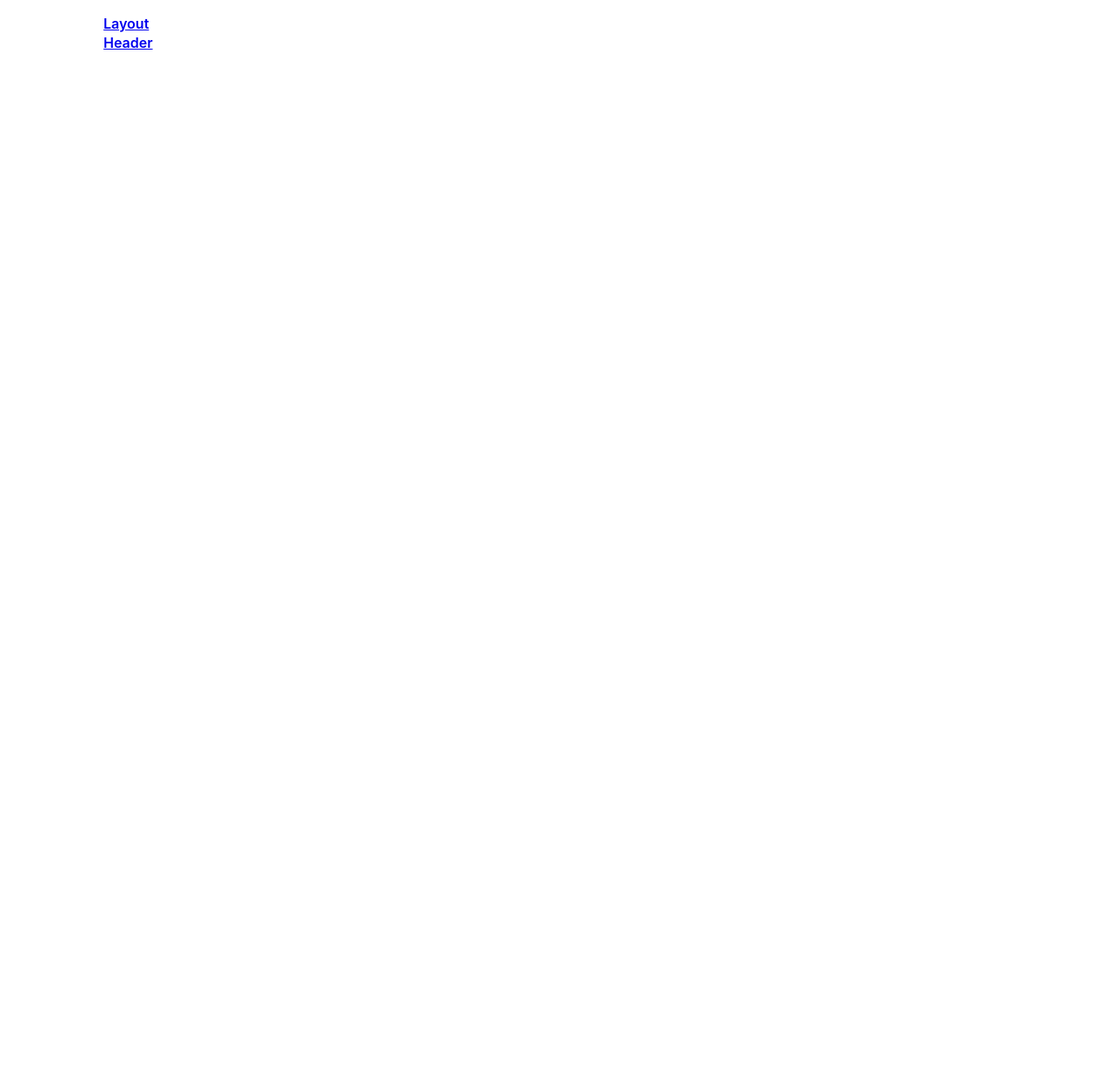
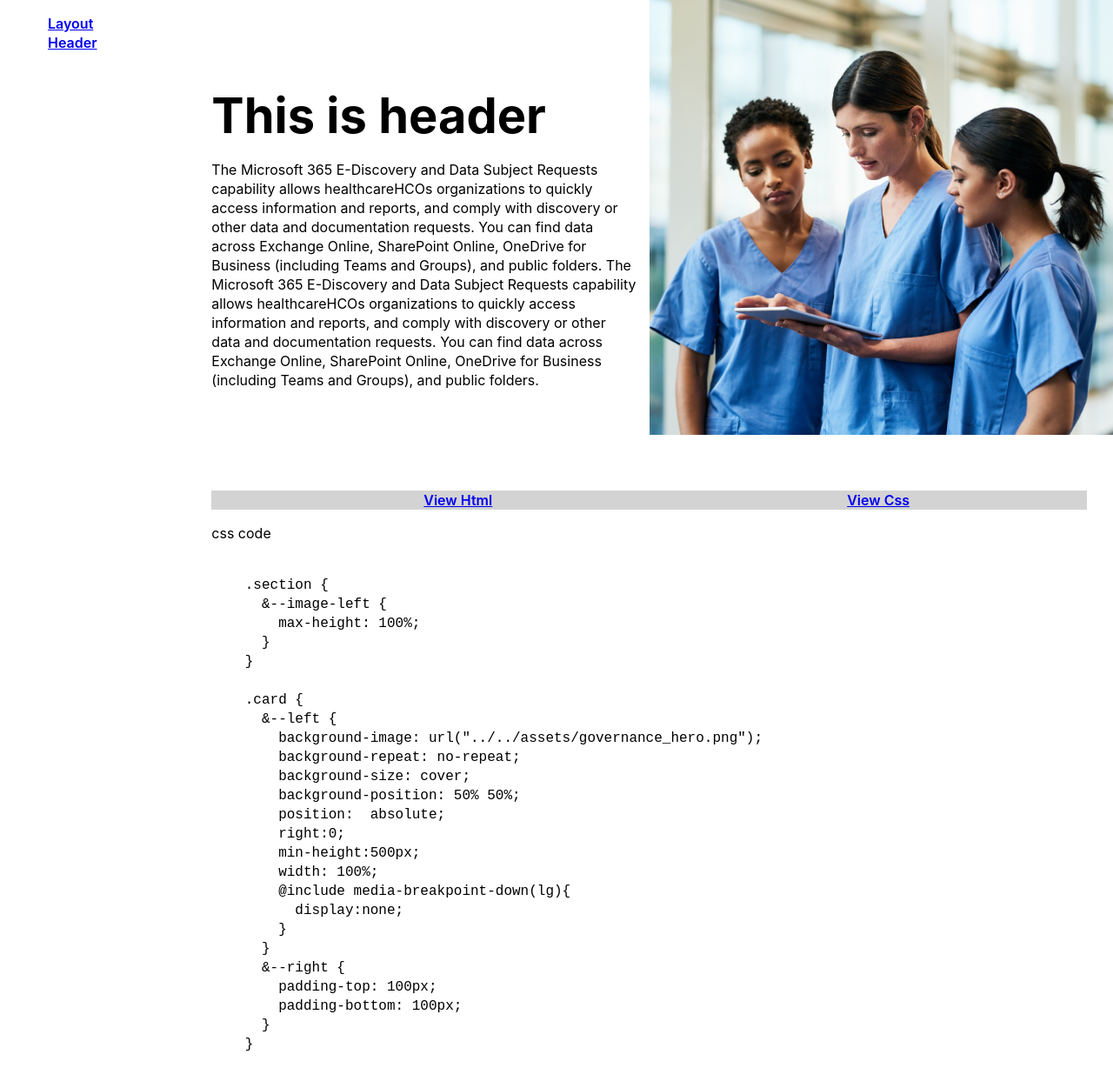
Before and after one commit to sadhna23/vue_boilerplate_atomic_design, a Vue app: page /css in a window 1280 px wide. Shown: the whole page at 87% size. Before the commit the page ends 800 px from the top, so only its background shows below. Built offline with nearby package versions, Linux system fonts and the light colour scheme; a web font is replaced by a local one.

Commit message:
Added right image layout

```diff
--- /dev/null
+++ b/src/components/molecules/CSSCode.vue
@@ -0,0 +1,39 @@
+<template>
+  <div>css code
+  <pre>
+    .section {
+      &--image-left {
+        max-height: 100%;
+      }
+    }
+
+    .card {
+      &--left {
+        background-image: url("../../assets/governance_hero.png");
+        background-repeat: no-repeat;
+        background-size: cover;
+        background-position: 50% 50%;
+        position:  absolute;
+        right:0;
+        min-height:500px;
+        width: 100%;
+        @include media-breakpoint-down(lg){
+          display:none;
+        }
+      }
+      &--right {
+        padding-top: 100px;
+        padding-bottom: 100px;
+      }
+    }
+</pre>
+
+  </div>
+</template>
+
+<script>
+// @ is an alias to /src
+export default {
+  components: {}
+};
+</script>
--- /dev/null
+++ b/src/components/molecules/HTMLCode.vue
@@ -0,0 +1,24 @@
+<template>
+  <div> <span>Html code</span>
+  <pre>
+    &lt;section class="section section--image-left"&gt;
+      &lt;div class="container-fluid"&gt;
+        &lt;div class="row"&gt;
+          &lt;div class="col-xl-6 col-sm-12 card card--right"&gt;
+            &lt;h1&gt; This is heading &lt;/h1&gt;
+            &lt;p&gt; This is paragraph &lt;/p&gt;
+          &lt;/div&gt;
+          &lt;div class="col-xl-6 col-sm-12 card card--left"&gt;
+        &lt;/div&gt;
+      &lt;/div&gt;
+    &lt;/section&gt;
+</pre>
+</div>
+</template>
+
+<script>
+// @ is an alias to /src
+export default {
+  components: {}
+};
+</script>
--- /dev/null
+++ b/src/components/molecules/childRouting.vue
@@ -0,0 +1,29 @@
+<template>
+  <ul class="code">
+        <li>
+          <router-link to="/html">View Html</router-link>
+        </li>
+        <li>
+          <router-link to="/css">View Css</router-link>
+        </li>
+        <li v-if="isJsAvailable">
+          <router-link to="/javascript">View JS</router-link>
+        </li>
+      </ul>
+</template>
+
+<script>
+export default {
+  props: {
+    isJsAvailable: Boolean
+  }
+};
+</script>
+<style lang="scss">
+@import "@/styles/main.scss";
+.code {
+  @include flexbox;
+  @include justify-content(space-around);
+  background-color: lightgray;
+}
+</style>
--- /dev/null
+++ b/src/components/organisms/ImageAtLeft.vue
@@ -0,0 +1,76 @@
+<template>
+  <div>
+    <section class="section section--image-left">
+      <div class="container width-limit">
+        <div class="row">
+
+          <div class="col-xl-6 col-sm-12 card card--right">
+            <h1>This is header</h1>
+            <p>The Microsoft 365 E-Discovery and Data Subject Requests capability allows healthcareHCOs organizations to quickly access information and reports, and comply with discovery or other data and documentation requests. You can find data across Exchange Online, SharePoint Online, OneDrive for Business (including Teams and Groups), and public folders.
+             The Microsoft 365 E-Discovery and Data Subject Requests capability allows healthcareHCOs organizations to quickly access information and reports, and comply with discovery or other data and documentation requests. You can find data across Exchange Online, SharePoint Online, OneDrive for Business (including Teams and Groups), and public folders.
+            </p>
+          </div>
+          <div class="col-xl-6 col-sm-12 card card--left"></div>
+        </div>
+      </div>
+    </section>
+      <section>
+        <div class="container  width-limit">
+          <div class="row">
+            <div class="col-12">
+              <div class="row">
+                <div class="col-12">
+                  <childRouting />
+                  <router-view></router-view>
+                </div>
+              </div>
+            </div>
+          </div>
+        </div>
+      </section>
+
+
+  </div>
+</template>
+
+
+<script>
+import childRouting from "@/components/molecules/childRouting.vue";
+export default {
+  components: {
+    childRouting
+  }
+};
+</script>
+<style lang="scss" scoped>
+@import "@/styles/main.scss";
+.section {
+  &--image-left {
+    max-height: 100%;
+  }
+}
+
+.card {
+  &--left {
+    background-image: url("../../assets/governance_hero.png");
+    background-repeat: no-repeat;
+    background-size: cover;
+    background-position: 50% 50%;
+    position: absolute;
+    right: 0;
+    min-height: 500px;
+    width: 100%;
+    @include media-breakpoint-down(lg) {
+      display: none;
+    }
+  }
+  &--right {
+    padding-top: 100px;
+    padding-bottom: 100px;
+  }
+}
+
+.width-limit {
+  max-width: 1600px;
+}
+</style>
--- a/src/styles/partials/_grid.scss
+++ b/src/styles/partials/_grid.scss
@@ -53,10 +53,10 @@ $grid-breakpoints: (
 //
 // Define the maximum width of `.trial-container` for different screen sizes.
 $container-max-widths: (
-  sm: 90%,
-  md: 90%,
-  lg: 90%,
-  xl: 90% // xl: 1140px
+  sm: 100%,
+  md: 100%,
+  lg: 100%,
+  xl: 100% // xl: 1140px
 ) !default;
 // @include _assert-ascending($container-max-widths, '$container-max-widths');
 // Grid columns
--- a/src/views/Layout.vue
+++ b/src/views/Layout.vue
@@ -1,13 +1,15 @@
 <template>
   <div class="about">
-    <h1>This is Layout page</h1>
-    <NavBar/>
+    <ImageAtLeft/>
   </div>
 </template>
 
 
 <script>
+import ImageAtLeft from "@/components/organisms/ImageAtLeft.vue";
 export default {
-  components: {}
+  components: {
+    ImageAtLeft
+  }
 };
 </script>
```
Also changed, not shown: src/router.js (+17 -9 lines), src/App.vue (indentation only), src/assets/governance_hero.png (added), src/components/organisms/ImageAtRight.vue (added).
